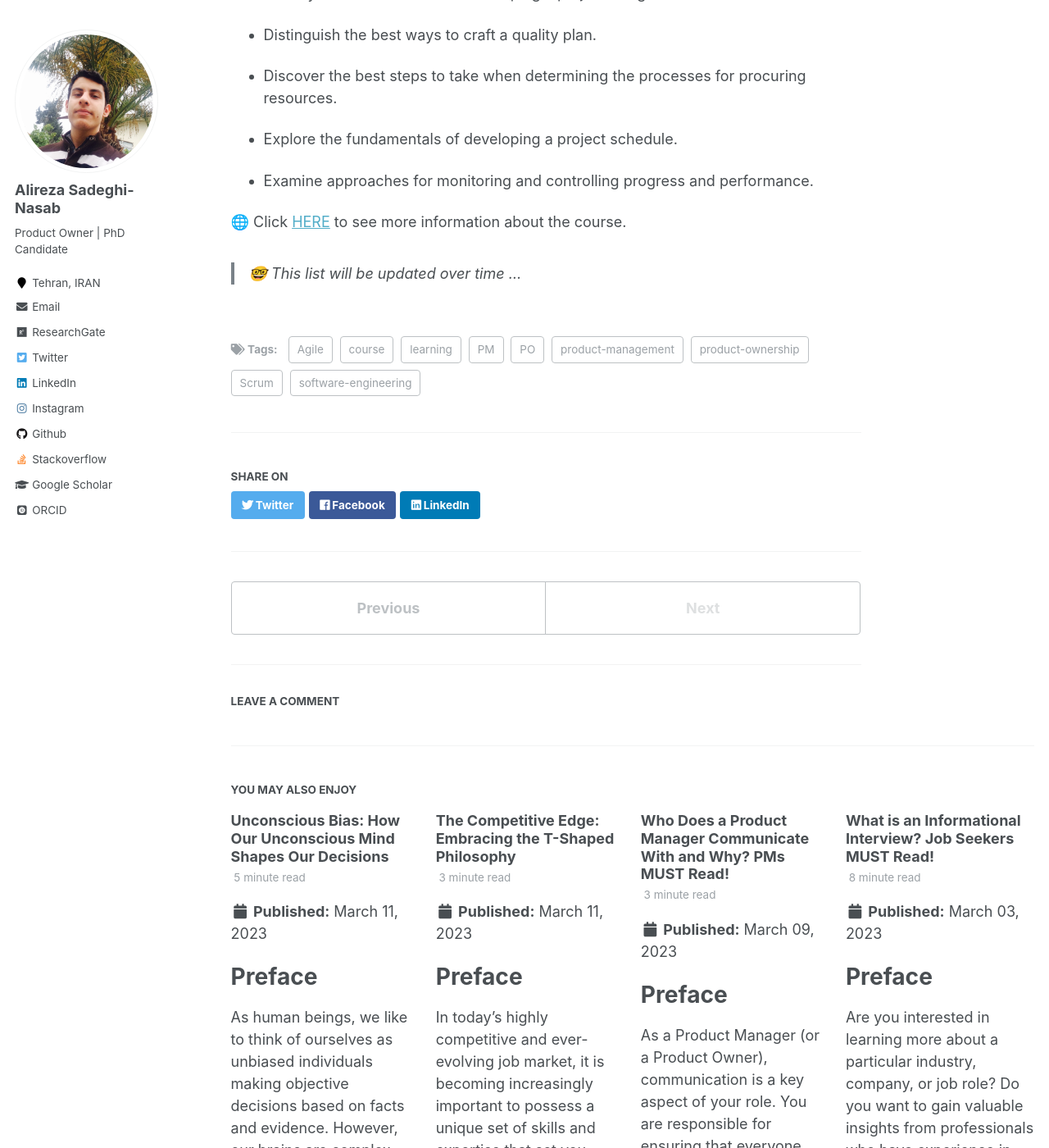
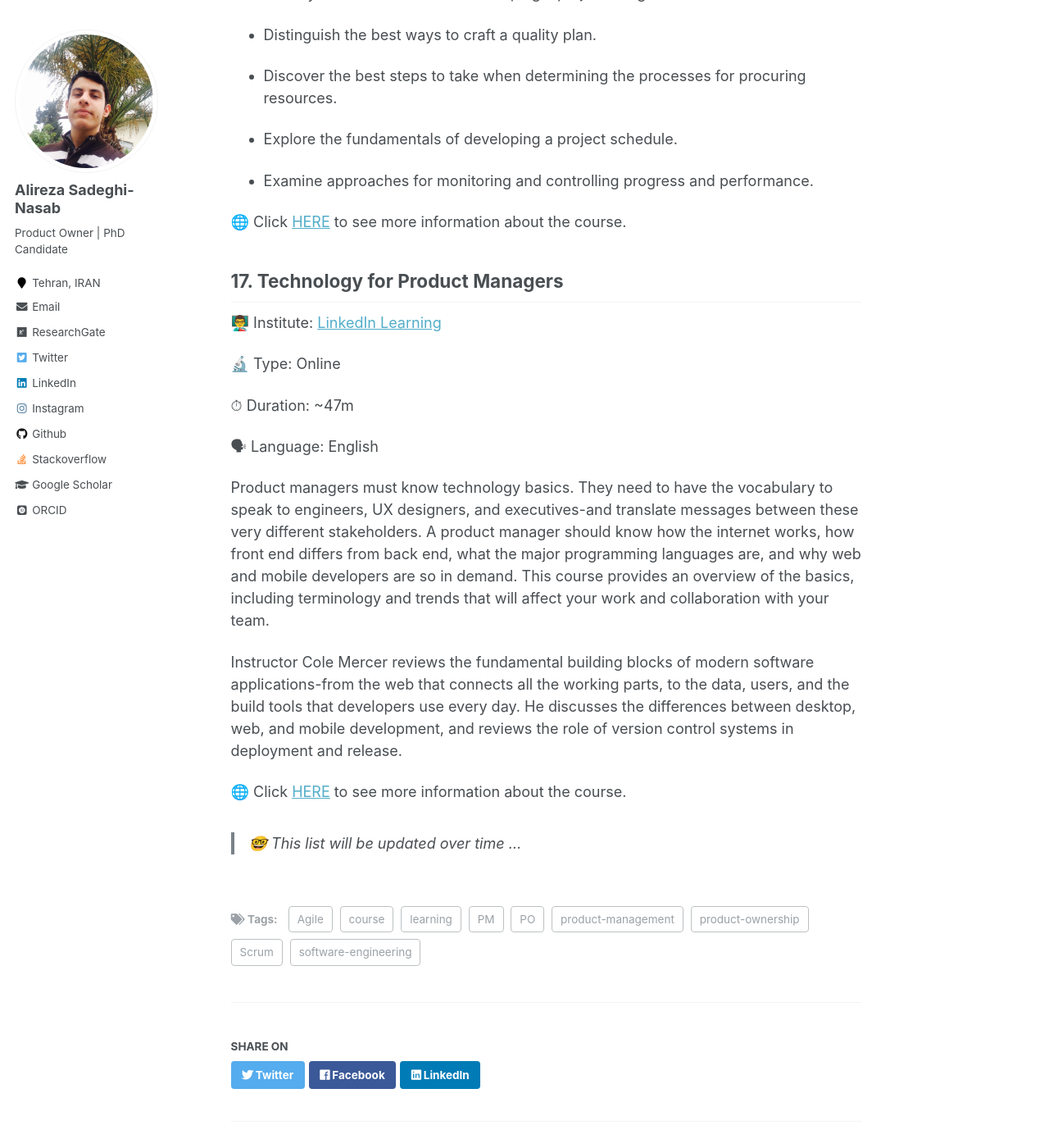
Before and after one commit to AlirezaSN/AlirezaSN.github.io, a Jekyll site: the page built from _posts/2023-03-25-blog-post-14.md, in a window 1280 px wide and 1400 px high, scrolled down 12656 px. Shown: the whole window at 82% size. Built offline with Jekyll 4.4.1, drawn with Linux system fonts in a browser that asks for light colours; some web fonts are replaced; comment, search, counter and statistics services are not loaded; some of the changed text lies outside the part shown.

Commit message:
add a new course

```diff
--- a/_posts/2023-03-25-blog-post-14.md
+++ b/_posts/2023-03-25-blog-post-14.md
@@ -347,4 +347,20 @@ Learning objectives
 
 🌐 Click [HERE](https://www.linkedin.com/learning/project-management-foundations-15528659/deliver-successful-projects) to see more information about the course.
 
+## 17. Technology for Product Managers
+
+👨‍🏫 Institute: [LinkedIn Learning](https://www.linkedin.com/learning/)
+
+🔬 Type: Online
+
+⏱ Duration: ~47m
+
+🗣 Language: English
+
+Product managers must know technology basics. They need to have the vocabulary to speak to engineers, UX designers, and executives-and translate messages between these very different stakeholders. A product manager should know how the internet works, how front end differs from back end, what the major programming languages are, and why web and mobile developers are so in demand. This course provides an overview of the basics, including terminology and trends that will affect your work and collaboration with your team.
+
+Instructor Cole Mercer reviews the fundamental building blocks of modern software applications-from the web that connects all the working parts, to the data, users, and the build tools that developers use every day. He discusses the differences between desktop, web, and mobile development, and reviews the role of version control systems in deployment and release.
+
+🌐 Click [HERE](https://www.linkedin.com/learning/technology-for-product-managers) to see more information about the course.
+
 > 🤓 This list will be updated over time ...
```
